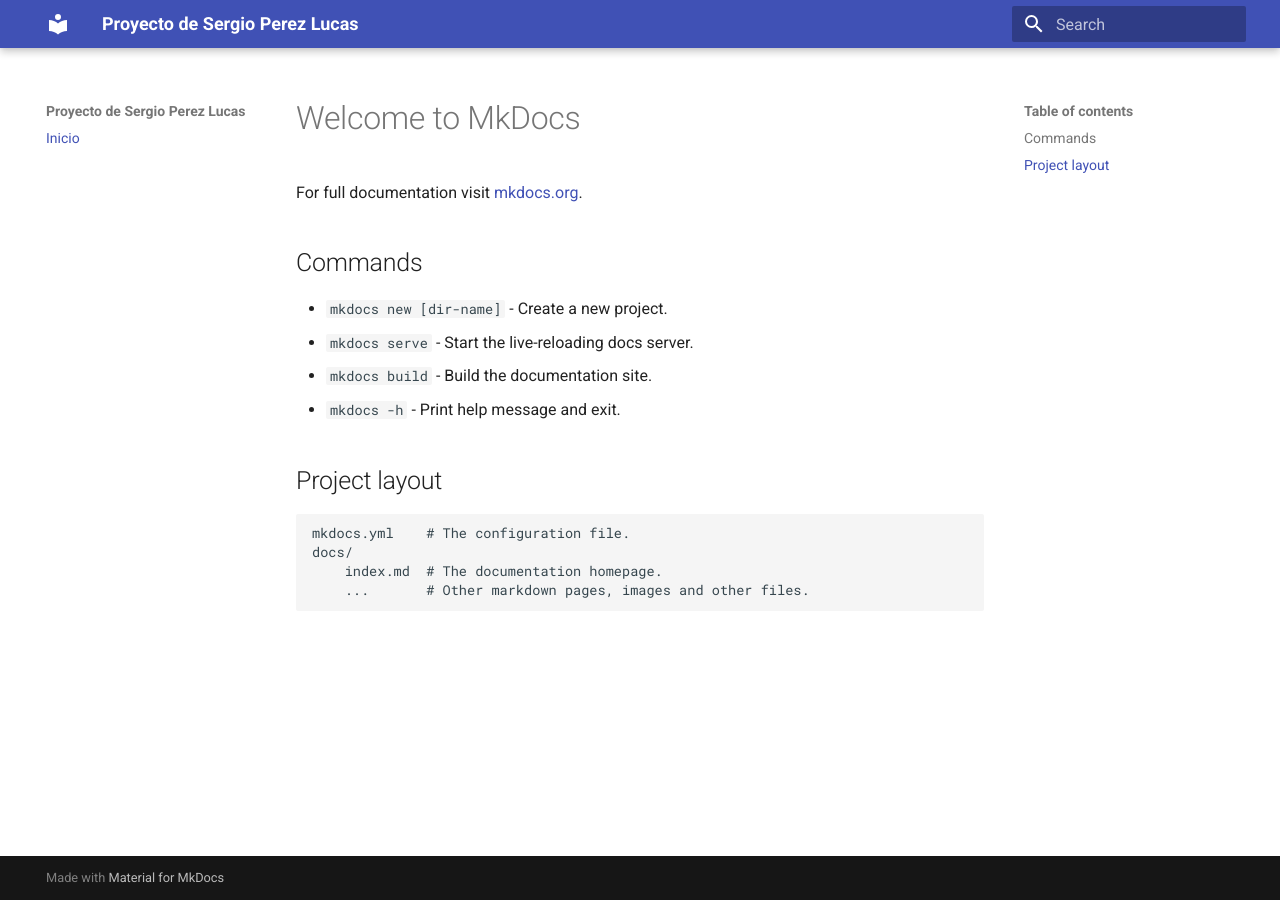
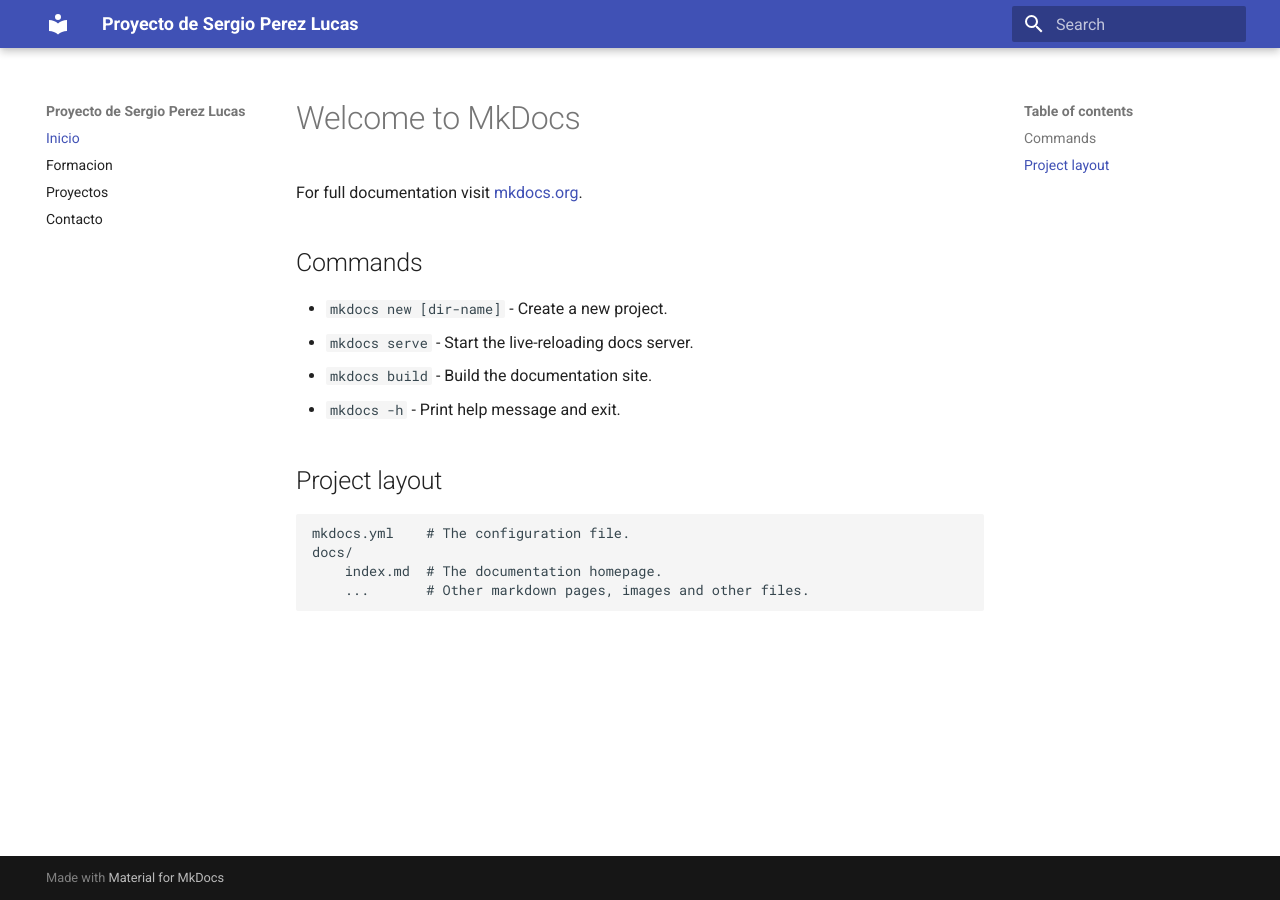
Before and after one commit to Sergiopl872/proyecto-mkdocs, an MkDocs documentation site: the page built from docs/index.md, in a window 1280 px wide. Built offline with MkDocs 1.6.1 and Material for MkDocs 9.7.7, drawn with Linux system fonts in a browser that asks for light colours.

Commit message:
yml editado

```diff
--- a/mkdocs.yml
+++ b/mkdocs.yml
@@ -5,3 +5,6 @@
 
 nav:
   - Inicio: index.md
+  - Formacion: Formacion y experiencia.md
+  - Proyectos: Proyectos
+  - Contacto: Contacto.md
```
